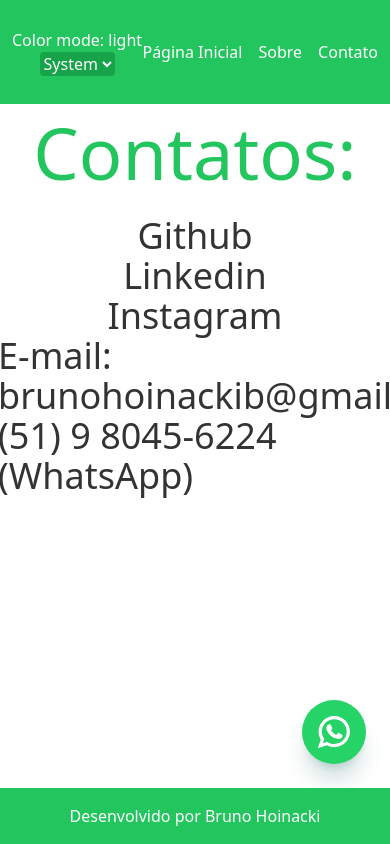
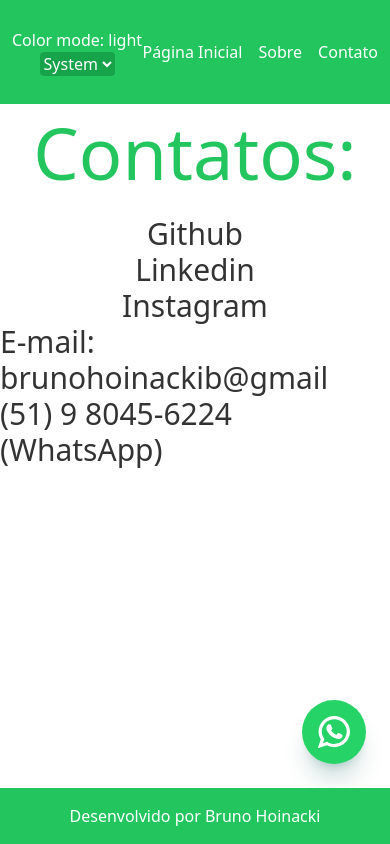
Before and after one commit to BrunoHoinacki/portifolio-bhb, a Nuxt app: page /contato in a window 390 px wide. Built offline with nearby package versions, Linux system fonts and the light colour scheme.

Commit message:
[Fix] corrigindo mobile

```diff
--- a/pages/contato.vue
+++ b/pages/contato.vue
@@ -1,7 +1,7 @@
 <template>
     <div class="flex flex-col items-center pt-6">
         <p class="text-green-500 text-7xl p-3">Contatos:</p>
-        <div class="flex flex-col text-4xl items-center pt-4 pb-[40px]">
+        <div class="flex flex-col text-3xl md:text-4xl items-center pt-4 pb-[40px]">
             <a href="https://github.com/brunohoinacki" target="_blank">Github</a>
             <a href="https://www.linkedin.com/in/brunohoinacki/" target="_blank">Linkedin</a>
             <a href="https://www.instagram.com/this.bruno_hoinacki/" target="_blank">Instagram</a>
```
